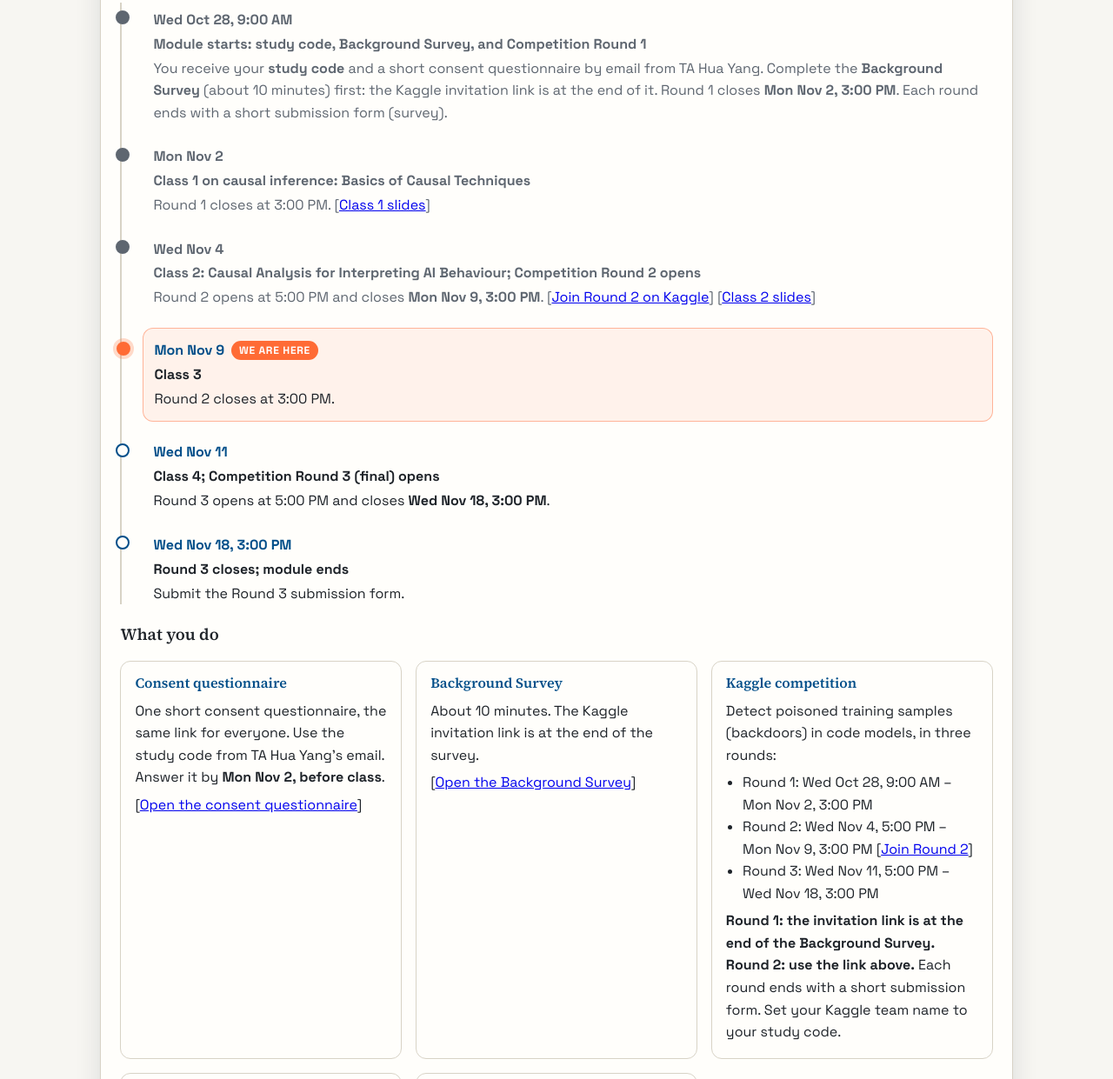
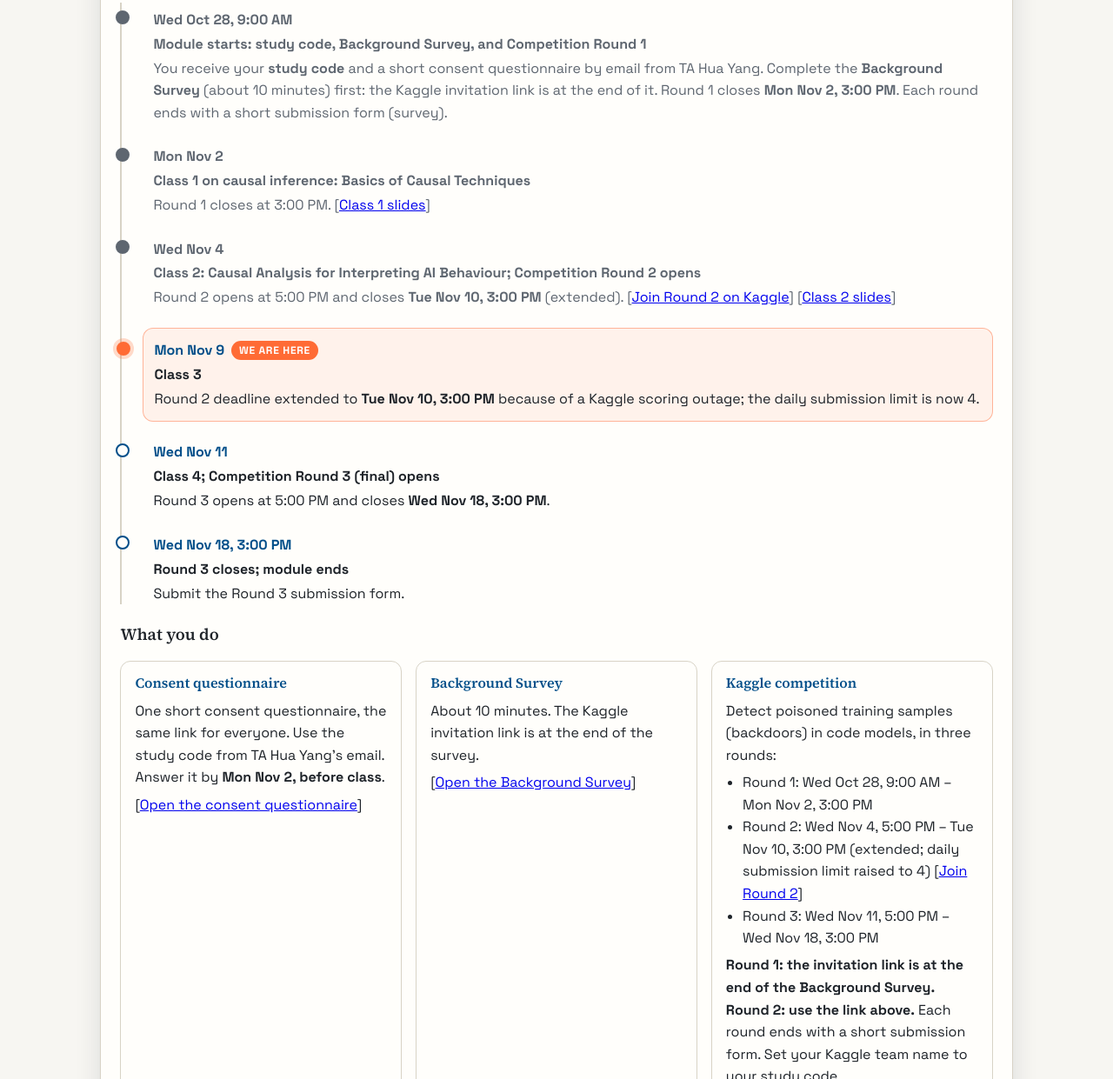
Before and after one commit to TAI4SE/TAI4SE.github.io, a plain HTML site: page index.html in a window 1280 px wide. Shown: the part 4933-6174 px from the top of the page at 87% size. Drawn offline with Linux system fonts and the light colour scheme.

Commit message:
Extend Round 2 deadline to Tue Nov 10, 3 PM and note daily limit of 4
Co-Authored-By: Claude Opus 5.5 <noreply@anthropic.com>

```diff
--- a/index.html
+++ b/index.html
@@ -366,7 +366,7 @@
             <p class="now-phase-title">Causal classes &amp; Round 2 <span class="now-dates">Mon Nov 2, 3:00 PM &ndash; Wed Nov 11, 5:00 PM</span></p>
             <div class="chip-row">
               <a href="#m-quizzes" class="chip">In-class quizzes</a>
-              <a href="https://www.kaggle.com/t/cf0698e5b68f454f917a685dbd2c1917" class="chip" target="_blank" rel="noopener noreferrer">Join Round 2 (Nov 4, 5 PM &ndash; Nov 9, 3 PM)</a>
+              <a href="https://www.kaggle.com/t/cf0698e5b68f454f917a685dbd2c1917" class="chip" target="_blank" rel="noopener noreferrer">Join Round 2 (Nov 4, 5 PM &ndash; Nov 10, 3 PM)</a>
               <a href="#m-competition" class="chip">Round 2 submission form</a>
             </div>
           </div>
@@ -414,12 +414,12 @@
           <li class="timeline-item" data-at="2026-11-04T15:00">
             <p class="timeline-date">Wed Nov 4</p>
             <p class="timeline-title">Class 2: Causal Analysis for Interpreting AI Behaviour; Competition Round 2 opens</p>
-            <p>Round 2 opens at 5:00 PM and closes <strong>Mon Nov 9, 3:00 PM</strong>. [<a href="https://www.kaggle.com/t/cf0698e5b68f454f917a685dbd2c1917" target="_blank" rel="noopener noreferrer">Join Round 2 on Kaggle</a>] [<a href="https://docs.google.com/presentation/d/17nH_BLu_tC5nQByRqqWB0Vm87_JEsb0g/edit?usp=sharing&amp;ouid=116828530810030219548&amp;rtpof=true&amp;sd=true" target="_blank" rel="noopener noreferrer">Class 2 slides</a>]</p>
+            <p>Round 2 opens at 5:00 PM and closes <strong>Tue Nov 10, 3:00 PM</strong> (extended). [<a href="https://www.kaggle.com/t/cf0698e5b68f454f917a685dbd2c1917" target="_blank" rel="noopener noreferrer">Join Round 2 on Kaggle</a>] [<a href="https://docs.google.com/presentation/d/17nH_BLu_tC5nQByRqqWB0Vm87_JEsb0g/edit?usp=sharing&amp;ouid=116828530810030219548&amp;rtpof=true&amp;sd=true" target="_blank" rel="noopener noreferrer">Class 2 slides</a>]</p>
           </li>
           <li class="timeline-item" data-at="2026-11-09T15:00">
             <p class="timeline-date">Mon Nov 9</p>
             <p class="timeline-title">Class 3</p>
-            <p>Round 2 closes at 3:00 PM.</p>
+            <p>Round 2 deadline extended to <strong>Tue Nov 10, 3:00 PM</strong> because of a Kaggle scoring outage; the daily submission limit is now 4.</p>
           </li>
           <li class="timeline-item" data-at="2026-11-11T15:00">
             <p class="timeline-date">Wed Nov 11</p>
@@ -453,7 +453,7 @@
             <p>Detect poisoned training samples (backdoors) in code models, in three rounds:</p>
             <ul>
               <li>Round 1: Wed Oct 28, 9:00 AM &ndash; Mon Nov 2, 3:00 PM</li>
-              <li>Round 2: Wed Nov 4, 5:00 PM &ndash; Mon Nov 9, 3:00 PM [<a href="https://www.kaggle.com/t/cf0698e5b68f454f917a685dbd2c1917" target="_blank" rel="noopener noreferrer">Join Round 2</a>]</li>
+              <li>Round 2: Wed Nov 4, 5:00 PM &ndash; Tue Nov 10, 3:00 PM (extended; daily submission limit raised to 4) [<a href="https://www.kaggle.com/t/cf0698e5b68f454f917a685dbd2c1917" target="_blank" rel="noopener noreferrer">Join Round 2</a>]</li>
               <li>Round 3: Wed Nov 11, 5:00 PM &ndash; Wed Nov 18, 3:00 PM</li>
             </ul>
             <p>
```
